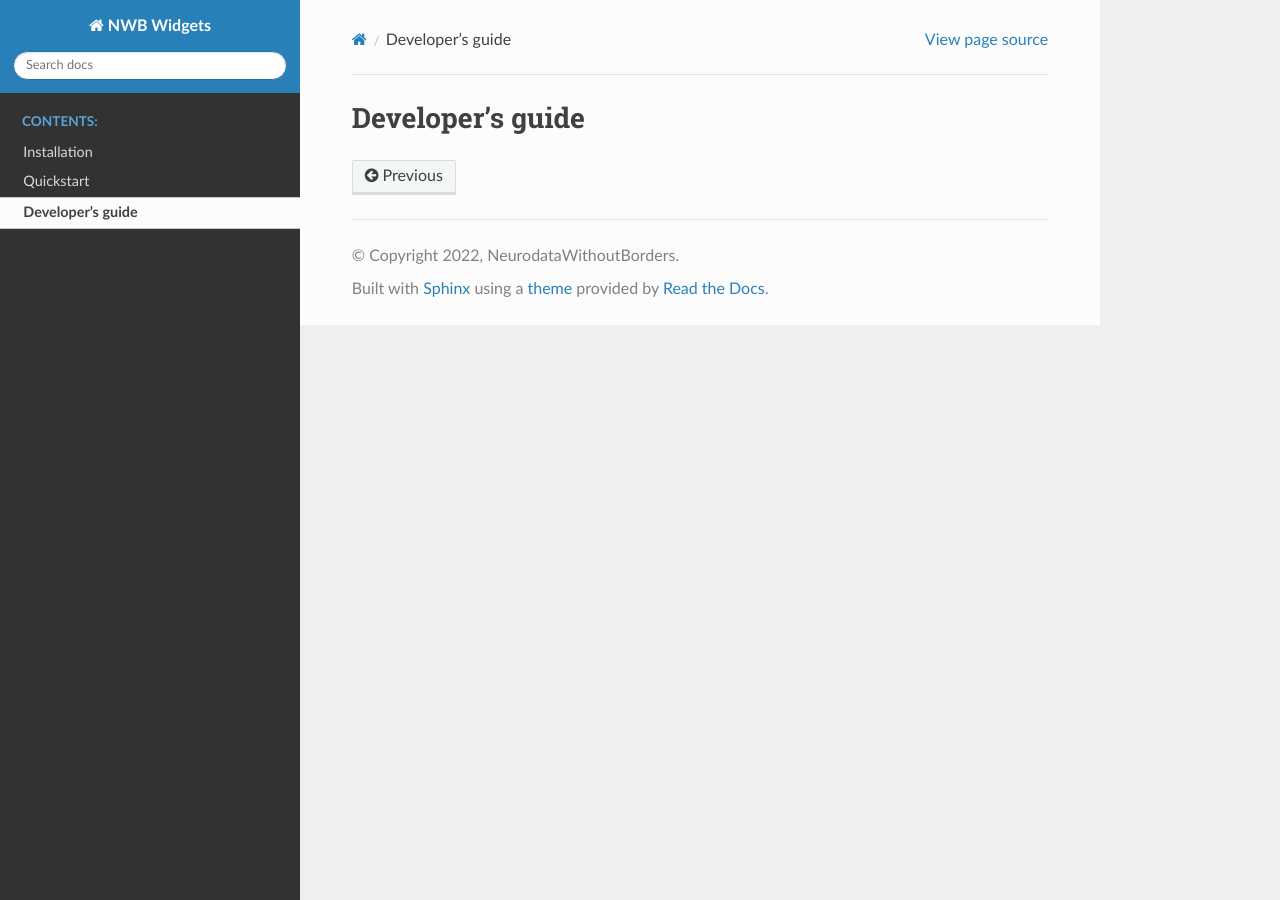
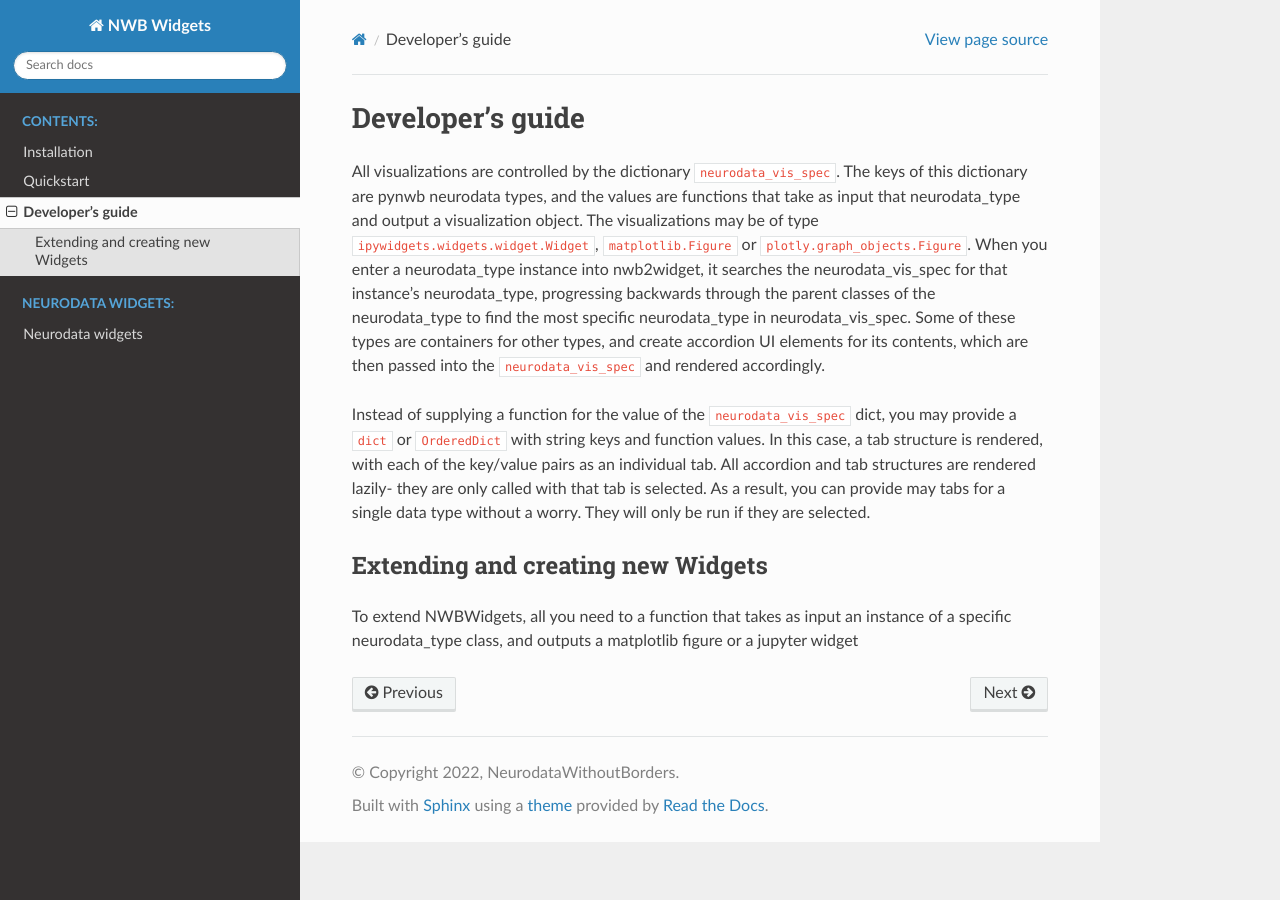
Before and after one commit to NeurodataWithoutBorders/nwbwidgets, a Sphinx documentation site: the page built from docs/source/contents/developer_guide.md, in a window 1280 px wide. Built offline with Sphinx 7.4.7 and the Read the Docs theme 2.0.0, drawn with Linux system fonts in a browser that asks for light colours; pages that are not in the unit, such as notebooks, are missing from menus.

Commit message:
more content

```diff
--- /dev/null
+++ b/docs/source/contents/developer_guide.md
@@ -0,0 +1,11 @@
+
+# Developer's guide
+
+All visualizations are controlled by the dictionary `neurodata_vis_spec`. The keys of this dictionary are pynwb neurodata types, and the values are functions that take as input that neurodata_type and output a visualization object. The visualizations may be of type `ipywidgets.widgets.widget.Widget`, `matplotlib.Figure` or `plotly.graph_objects.Figure`. When you enter a neurodata_type instance into nwb2widget, it searches the neurodata_vis_spec for that instance's neurodata_type, progressing backwards through the parent classes of the neurodata_type to find the most specific neurodata_type in neurodata_vis_spec. Some of these types are containers for other types, and create accordion UI elements for its contents, which are then passed into the `neurodata_vis_spec` and rendered accordingly.
+
+Instead of supplying a function for the value of the `neurodata_vis_spec` dict, you may provide a `dict` or `OrderedDict` with string keys and function values. In this case, a tab structure is rendered, with each of the key/value pairs as an individual tab. All accordion and tab structures are rendered lazily- they are only called with that tab is selected. As a result, you can provide may tabs for a single data type without a worry. They will only be run if they are selected.
+
+
+## Extending and creating new Widgets
+<!-- TODO - use an example for new widgets creation-->
+To extend NWBWidgets, all you need to a function that takes as input an instance of a specific neurodata_type class, and outputs a matplotlib figure or a jupyter widget
--- a/docs/source/contents/developer_guide.rst
+++ /dev/null
@@ -1,6 +0,0 @@
-
-Developer's guide
-=======================================
-..
-  :scale: 100 %
-  :align: right
```
Also changed, not shown: docs/source/contents/neurodata_widgets.md (added, +6 -0 lines), docs/source/index.rst (+9 -0 lines).
